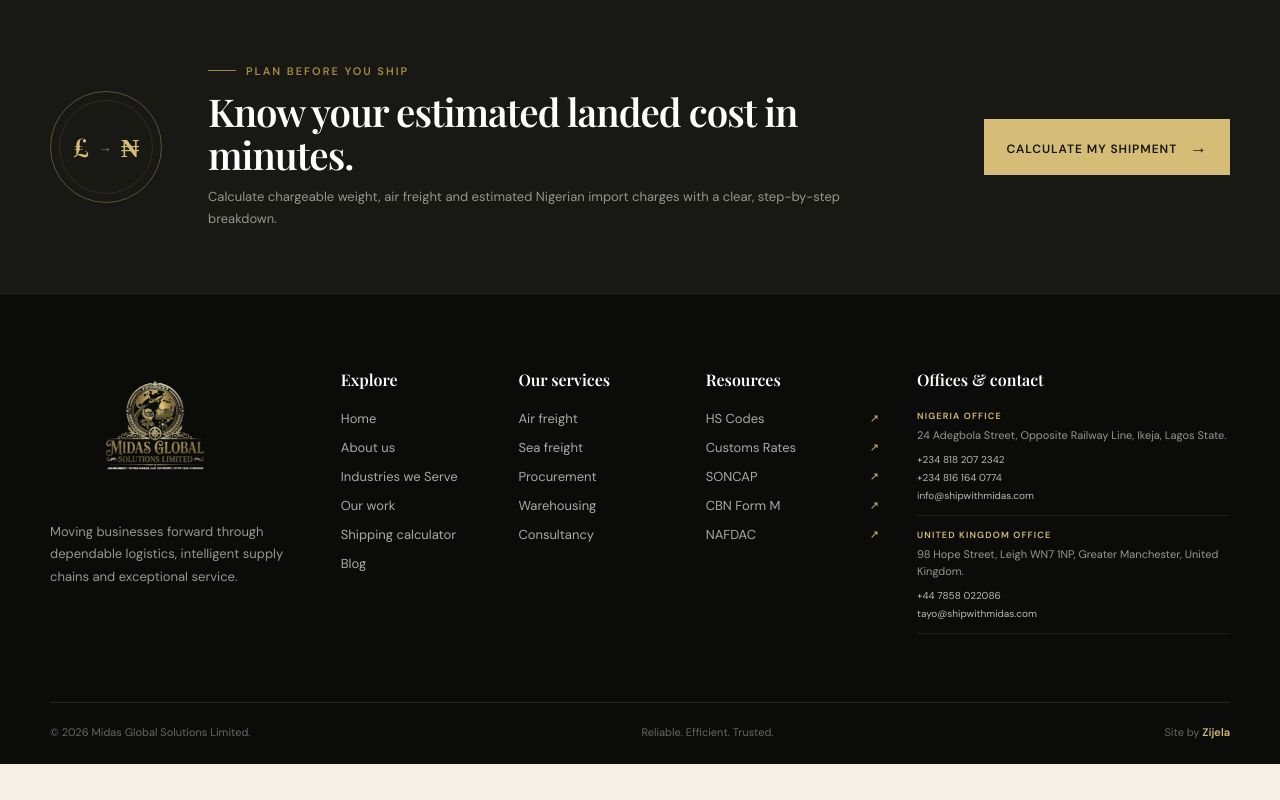
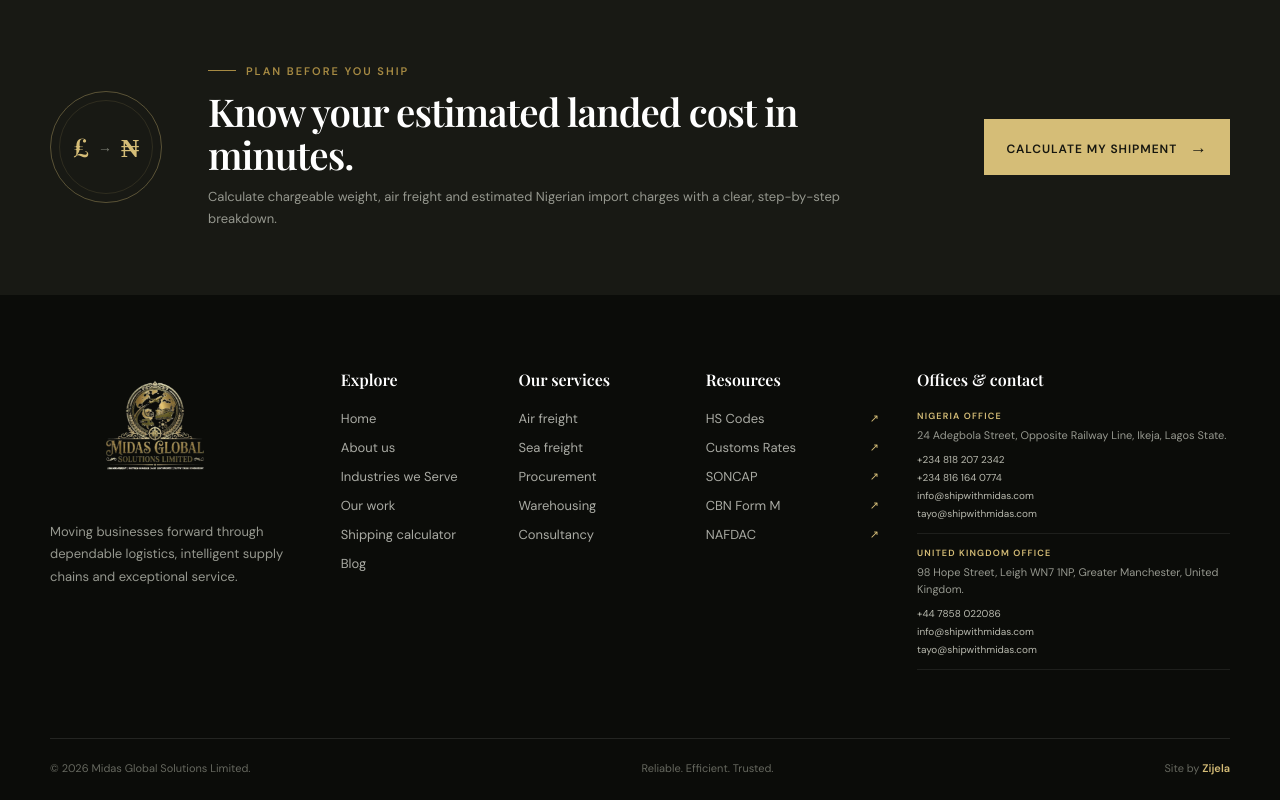
Before and after one commit to Zijela-ICT/midas, a React (Vite) app: page / in a window 1280 px wide. Shown: the part 5023-5823 px from the top of the page. Before the commit the page ends 5787 px from the top, so only its background shows below. Built offline with nearby package versions, Linux system fonts and the light colour scheme; a web font is replaced by a local one.

Commit message:
Show both emails for each office

```diff
--- a/src/components/Footer.tsx
+++ b/src/components/Footer.tsx
@@ -13,7 +13,7 @@
       <div><h4>Explore</h4><div className="footer-links"><a href="/" onClick={event => go(event, '/')}>Home</a><a href="/about" onClick={event => go(event, '/about')}>About us</a><a href="/industries" onClick={event => go(event, '/industries')}>Industries we Serve</a><a href="/our-work" onClick={event => go(event, '/our-work')}>Our work</a><a href="/calculator" onClick={event => go(event, '/calculator')}>Shipping calculator</a><a href="/posts" onClick={event => go(event, '/posts')}>Blog</a></div></div>
       <div><h4>Our services</h4><div className="footer-links"><a href="/services/air-freight" onClick={event => go(event, '/services/air-freight')}>Air freight</a><a href="/services/sea-freight" onClick={event => go(event, '/services/sea-freight')}>Sea freight</a><a href="/services/procurement" onClick={event => go(event, '/services/procurement')}>Procurement</a><a href="/services/warehousing" onClick={event => go(event, '/services/warehousing')}>Warehousing</a><a href="/services/supply-chain-consultancy" onClick={event => go(event, '/services/supply-chain-consultancy')}>Consultancy</a></div></div>
       <div><h4>Resources</h4><div className="footer-links footer-resources">{regulatoryResources.map(resource => <a key={resource.name} href={resource.url} target="_blank" rel="noopener noreferrer">{resource.shortName}<span aria-hidden="true">↗</span></a>)}</div></div>
-      <div className="footer-contact"><h4>Offices & contact</h4><div className="footer-office"><b>Nigeria office</b><p>24 Adegbola Street, Opposite Railway Line, Ikeja, Lagos State.</p><div className="footer-office-links"><a href="tel:+2348182072342">+234 818 207 2342</a><a href="tel:+2348161640774">+234 816 164 0774</a><a href="mailto:info@shipwithmidas.com">info@shipwithmidas.com</a></div></div><div className="footer-office"><b>United Kingdom office</b><p>98 Hope Street, Leigh WN7 1NP, Greater Manchester, United Kingdom.</p><div className="footer-office-links"><a href="tel:+447858022086">+44 7858 022086</a><a href="mailto:tayo@shipwithmidas.com">tayo@shipwithmidas.com</a></div></div></div>
+      <div className="footer-contact"><h4>Offices & contact</h4><div className="footer-office"><b>Nigeria office</b><p>24 Adegbola Street, Opposite Railway Line, Ikeja, Lagos State.</p><div className="footer-office-links"><a href="tel:+2348182072342">+234 818 207 2342</a><a href="tel:+2348161640774">+234 816 164 0774</a><a href="mailto:info@shipwithmidas.com">info@shipwithmidas.com</a><a href="mailto:tayo@shipwithmidas.com">tayo@shipwithmidas.com</a></div></div><div className="footer-office"><b>United Kingdom office</b><p>98 Hope Street, Leigh WN7 1NP, Greater Manchester, United Kingdom.</p><div className="footer-office-links"><a href="tel:+447858022086">+44 7858 022086</a><a href="mailto:info@shipwithmidas.com">info@shipwithmidas.com</a><a href="mailto:tayo@shipwithmidas.com">tayo@shipwithmidas.com</a></div></div></div>
     </div>
     <div className="copyright"><span>© {new Date().getFullYear()} Midas Global Solutions Limited.</span><span>Reliable. Efficient. Trusted.</span><span>Site by <a href="https://www.zijela.com" target="_blank" rel="noopener noreferrer">Zijela</a></span></div>
   </div></footer>
--- a/src/pages/ContactPage.tsx
+++ b/src/pages/ContactPage.tsx
@@ -19,7 +19,8 @@
               </p>
               <a href="tel:+2348182072342">+234 818 207 2342</a><br/>
               <a href="tel:+2348161640774">+234 816 164 0774</a><br/>
-              <a href="mailto:info@shipwithmidas.com">info@shipwithmidas.com</a>
+              <a href="mailto:info@shipwithmidas.com">info@shipwithmidas.com</a><br/>
+              <a href="mailto:tayo@shipwithmidas.com">tayo@shipwithmidas.com</a>
             </div>
             <div className="contact-item">
               <small>United Kingdom office</small>
@@ -28,6 +29,7 @@
                 Kingdom.
               </p>
               <a href="tel:+447858022086">+44 7858 022086</a>
+              <br/><a href="mailto:info@shipwithmidas.com">info@shipwithmidas.com</a>
               <br/><a href="mailto:tayo@shipwithmidas.com">tayo@shipwithmidas.com</a>
             </div>
           </div>
```
